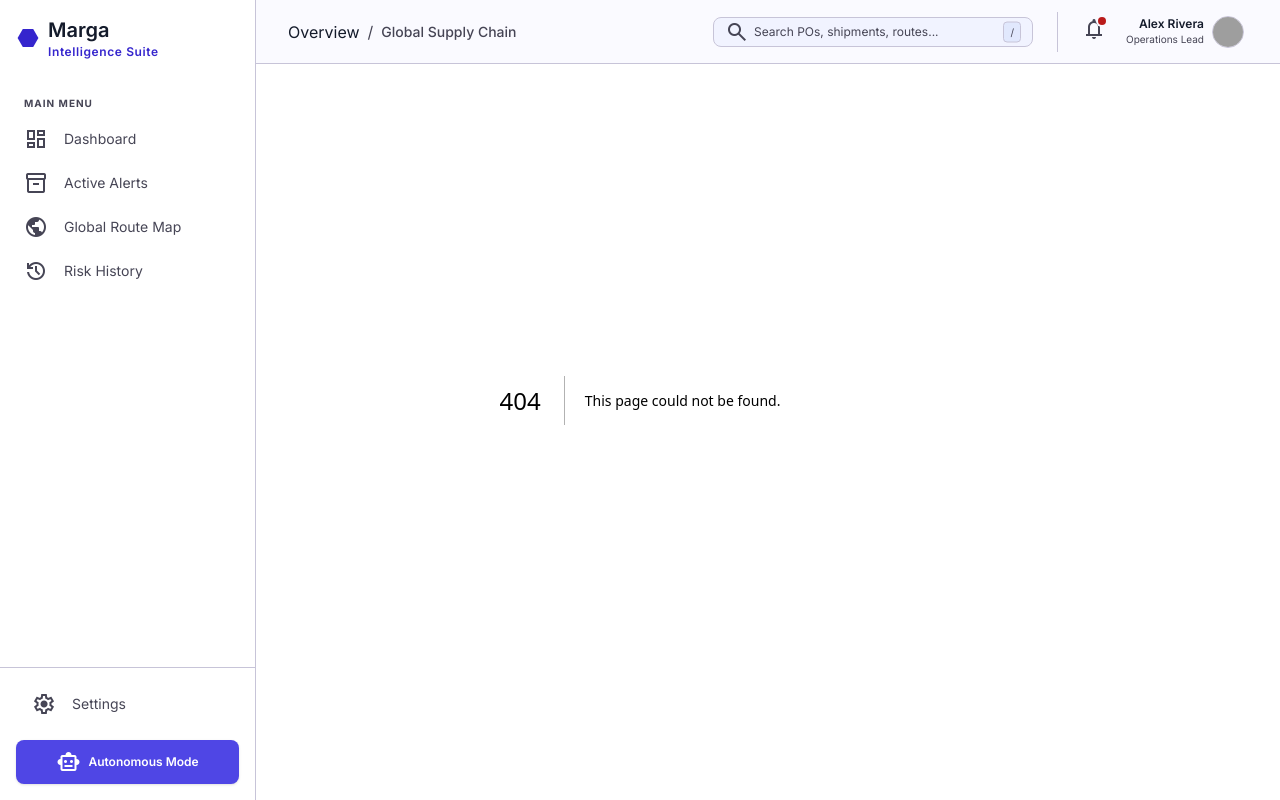
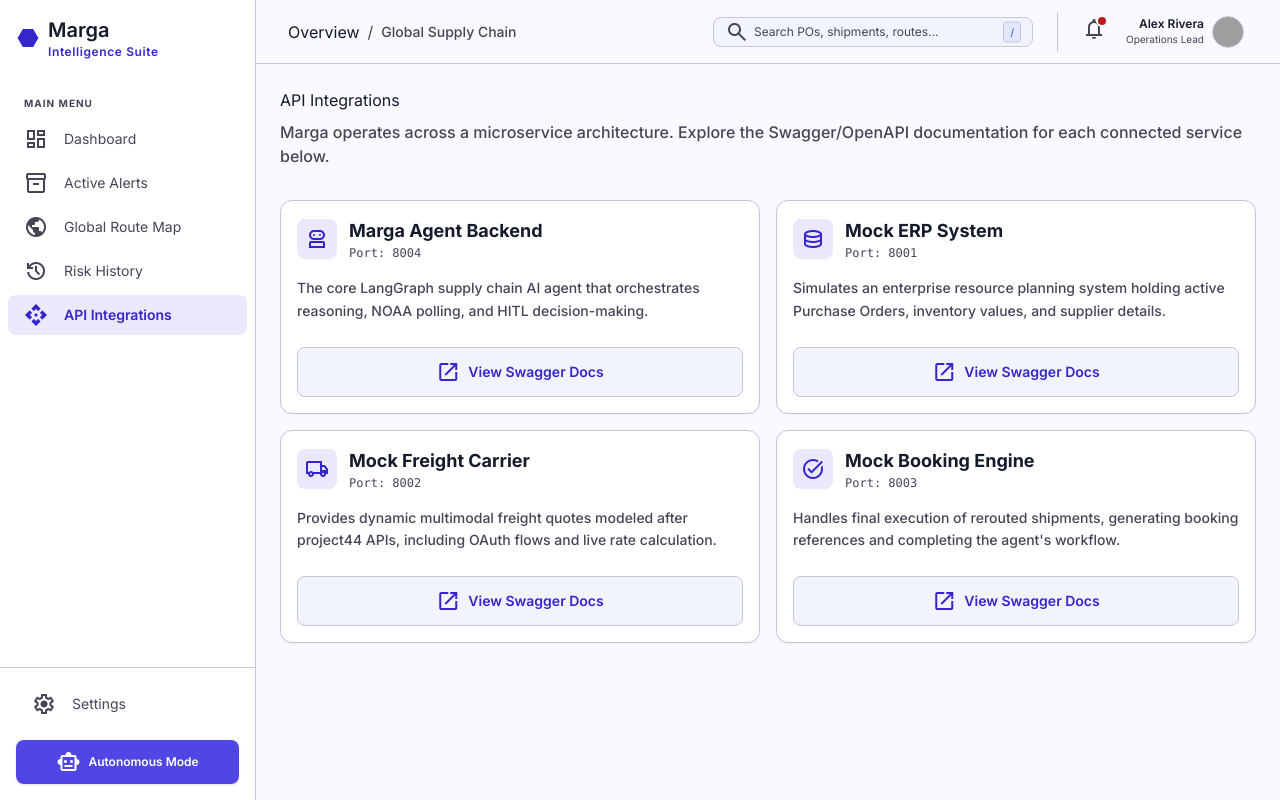
Before and after one commit to neurox-1-0/marga, a Next.js app in the folder frontend/: page /apis in a window 1280 px wide. Before the commit this address had no page. Built offline with nearby package versions, Linux system fonts and the light colour scheme; grey boxes are pictures that could not be loaded.

Commit message:
feat: add api integrations page

```diff
--- /dev/null
+++ b/frontend/app/apis/page.tsx
@@ -0,0 +1,75 @@
+import Link from "next/link";
+
+export default function APIsPage() {
+  const apis = [
+    {
+      name: "Marga Agent Backend",
+      port: 8004,
+      description: "The core LangGraph supply chain AI agent that orchestrates reasoning, NOAA polling, and HITL decision-making.",
+      icon: "robot_2",
+      docsUrl: "http://localhost:8004/docs"
+    },
+    {
+      name: "Mock ERP System",
+      port: 8001,
+      description: "Simulates an enterprise resource planning system holding active Purchase Orders, inventory values, and supplier details.",
+      icon: "database",
+      docsUrl: "http://localhost:8001/docs"
+    },
+    {
+      name: "Mock Freight Carrier",
+      port: 8002,
+      description: "Provides dynamic multimodal freight quotes modeled after project44 APIs, including OAuth flows and live rate calculation.",
+      icon: "local_shipping",
+      docsUrl: "http://localhost:8002/docs"
+    },
+    {
+      name: "Mock Booking Engine",
+      port: 8003,
+      description: "Handles final execution of rerouted shipments, generating booking references and completing the agent's workflow.",
+      icon: "task_alt",
+      docsUrl: "http://localhost:8003/docs"
+    }
+  ];
+
+  return (
+    <main className="ml-64 mt-16 p-unit-lg max-w-5xl">
+      <div className="mb-8">
+        <h1 className="font-headline-lg text-on-surface mb-2">API Integrations</h1>
+        <p className="text-on-surface-variant font-medium">
+          Marga operates across a microservice architecture. Explore the Swagger/OpenAPI documentation for each connected service below.
+        </p>
+      </div>
+
+      <div className="grid grid-cols-1 md:grid-cols-2 gap-unit-md">
+        {apis.map((api) => (
+          <div key={api.name} className="card-surface p-unit-md rounded-xl flex flex-col justify-between">
+            <div>
+              <div className="flex items-center space-x-3 mb-4">
+                <div className="w-10 h-10 bg-primary/10 rounded-lg flex items-center justify-center shrink-0">
+                  <span className="material-symbols-outlined text-primary">{api.icon}</span>
+                </div>
+                <div>
+                  <h2 className="text-on-surface font-bold text-lg">{api.name}</h2>
+                  <p className="text-on-surface-variant text-xs font-mono">Port: {api.port}</p>
+                </div>
+              </div>
+              <p className="text-on-surface-variant text-sm font-medium leading-relaxed mb-6">
+                {api.description}
+              </p>
+            </div>
+            <a
+              href={api.docsUrl}
+              target="_blank"
+              rel="noopener noreferrer"
+              className="w-full bg-surface-container-low hover:bg-primary hover:text-white transition-colors text-primary border border-outline-variant rounded-lg py-3 font-semibold flex items-center justify-center text-sm"
+            >
+              <span className="material-symbols-outlined text-[18px] mr-2">open_in_new</span>
+              View Swagger Docs
+            </a>
+          </div>
+        ))}
+      </div>
+    </main>
+  );
+}
--- a/frontend/components/Sidebar.tsx
+++ b/frontend/components/Sidebar.tsx
@@ -33,6 +33,10 @@ export default function Sidebar() {
           <span className="material-symbols-outlined text-[20px]">history</span>
           <span className="text-sm">Risk History</span>
         </Link>
+        <Link href="/apis" className={`flex items-center space-x-unit-md px-unit-md py-unit-sm rounded-lg group transition-colors ${pathname.startsWith('/apis') ? 'bg-primary/10 text-primary font-semibold' : 'text-on-surface-variant hover:bg-surface-container-high'}`}>
+          <span className="material-symbols-outlined text-[20px]">api</span>
+          <span className="text-sm">API Integrations</span>
+        </Link>
       </div>
       <div className="mt-auto p-unit-md space-y-unit-xs border-t border-outline-variant">
         <Link href="#" className="flex items-center space-x-unit-md px-unit-md py-unit-sm text-on-surface-variant hover:bg-surface-container-high rounded-lg transition-colors">
```
